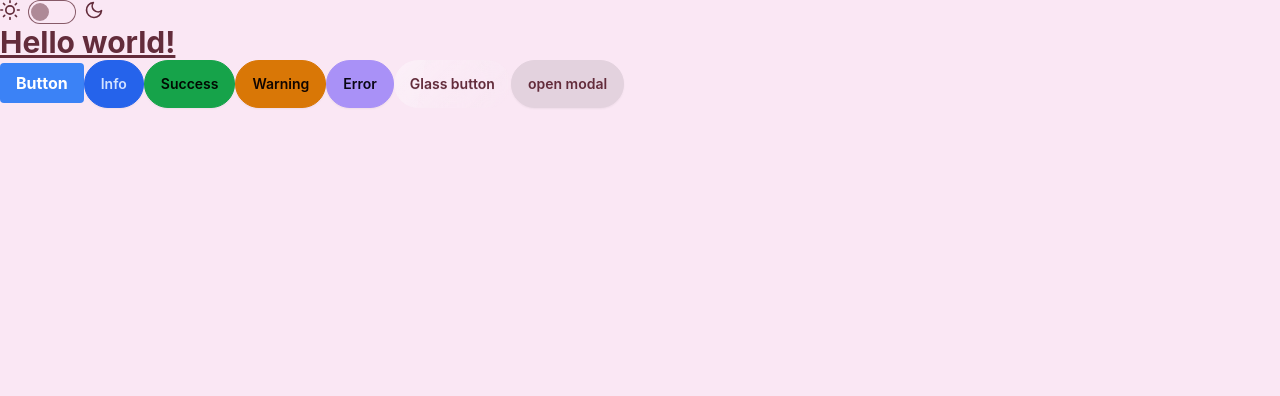
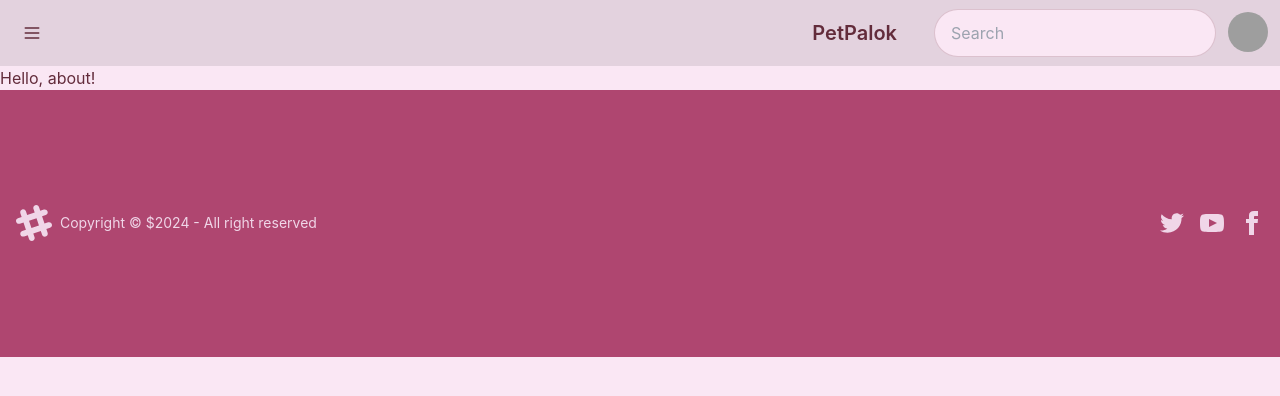
Before and after one commit to Sakib-Sobaha/Pet-Palok-Frontend, a React (Create React App) app: page /about in a window 1280 px wide. Shown: the top 396 px of the page. Built offline with nearby package versions, Linux system fonts and the light colour scheme; grey boxes are pictures that could not be loaded.

Commit message:
router dom fixed , multiple pages added

```diff
--- a/package.json
+++ b/package.json
@@ -8,7 +8,9 @@
     "@testing-library/user-event": "^13.2.1",
     "react": "^18.3.1",
     "react-dom": "^18.3.1",
+    "react-router-dom": "^6.25.0",
     "react-scripts": "5.0.1",
+    "styled-components": "^6.1.11",
     "web-vitals": "^2.1.0"
   },
   "scripts": {
--- a/src/App.js
+++ b/src/App.js
@@ -1,75 +1,92 @@
-import logo from "./logo.svg";
 import "./App.css";
 
+import Navbar from "./components/Navbar.js";
+import Footer from "./components/Footer.js";
+
+import Home from "./pages/home.js";
+import Login from "./pages/login.js";
+import About from "./pages/about.js";
+import { Route, Routes, BrowserRouter as Router } from "react-router-dom";
 export default function App() {
   return (
-    <div>
-      <label className="flex cursor-pointer gap-2">
-        <svg
-          xmlns="http://www.w3.org/2000/svg"
-          width="20"
-          height="20"
-          viewBox="0 0 24 24"
-          fill="none"
-          stroke="currentColor"
-          strokeWidth="2"
-          strokeLinecap="round"
-          strokeLinejoin="round"
-        >
-          <circle cx="12" cy="12" r="5" />
-          <path d="M12 1v2M12 21v2M4.2 4.2l1.4 1.4M18.4 18.4l1.4 1.4M1 12h2M21 12h2M4.2 19.8l1.4-1.4M18.4 5.6l1.4-1.4" />
-        </svg>
-        <input
-          type="checkbox"
-          value="night"
-          className="toggle theme-controller"
-        />
-        <svg
-          xmlns="http://www.w3.org/2000/svg"
-          width="20"
-          height="20"
-          viewBox="0 0 24 24"
-          fill="none"
-          stroke="currentColor"
-          strokeWidth="2"
-          strokeLinecap="round"
-          strokeLinejoin="round"
-        >
-          <path d="M21 12.79A9 9 0 1 1 11.21 3 7 7 0 0 0 21 12.79z"></path>
-        </svg>
-      </label>
-      <h1 className="text-3xl font-bold underline">Hello world!</h1>
+    // <div>
+    //   <label className="flex cursor-pointer gap-2">
+    //     <svg
+    //       xmlns="http://www.w3.org/2000/svg"
+    //       width="20"
+    //       height="20"
+    //       viewBox="0 0 24 24"
+    //       fill="none"
+    //       stroke="currentColor"
+    //       strokeWidth="2"
+    //       strokeLinecap="round"
+    //       strokeLinejoin="round"
+    //     >
+    //       <circle cx="12" cy="12" r="5" />
+    //       <path d="M12 1v2M12 21v2M4.2 4.2l1.4 1.4M18.4 18.4l1.4 1.4M1 12h2M21 12h2M4.2 19.8l1.4-1.4M18.4 5.6l1.4-1.4" />
+    //     </svg>
+    //     <input
+    //       type="checkbox"
+    //       value="night"
+    //       className="toggle theme-controller"
+    //     />
+    //     <svg
+    //       xmlns="http://www.w3.org/2000/svg"
+    //       width="20"
+    //       height="20"
+    //       viewBox="0 0 24 24"
+    //       fill="none"
+    //       stroke="currentColor"
+    //       strokeWidth="2"
+    //       strokeLinecap="round"
+    //       strokeLinejoin="round"
+    //     >
+    //       <path d="M21 12.79A9 9 0 1 1 11.21 3 7 7 0 0 0 21 12.79z"></path>
+    //     </svg>
+    //   </label>
+    //   <h1 className="text-3xl font-bold underline">Hello world!</h1>
 
-      <button className="bg-blue-500 hover:bg-blue-700 text-white font-bold py-2 px-4 rounded">
-        Button
-      </button>
+    //   <button className="bg-blue-500 hover:bg-blue-700 text-white font-bold py-2 px-4 rounded">
+    //     Button
+    //   </button>
 
-      <button className="btn btn-info">Info</button>
-      <button className="btn btn-success">Success</button>
-      <button className="btn btn-warning">Warning</button>
-      <button className="btn btn-secondary">Error</button>
+    //   <button className="btn btn-info">Info</button>
+    //   <button className="btn btn-success">Success</button>
+    //   <button className="btn btn-warning">Warning</button>
+    //   <button className="btn btn-secondary">Error</button>
 
-      <button className="btn glass">Glass button</button>
+    //   <button className="btn glass">Glass button</button>
 
-      {/* You can open the modal using document.getElementById('ID').showModal() method */}
-      <button
-        className="btn"
-        onClick={() => document.getElementById("my_modal_4").showModal()}
-      >
-        open modal
-      </button>
-      <dialog id="my_modal_4" className="modal">
-        <div className="modal-box w-11/12 max-w-5xl">
-          <h3 className="font-bold text-lg">Hello!</h3>
-          <p className="py-4">Click the button below to close</p>
-          <div className="modal-action">
-            <form method="dialog">
-              {/* if there is a button, it will close the modal */}
-              <button className="btn">Close</button>
-            </form>
-          </div>
-        </div>
-      </dialog>
-    </div>
+    //   {/* You can open the modal using document.getElementById('ID').showModal() method */}
+    //   <button
+    //     className="btn"
+    //     onClick={() => document.getElementById("my_modal_4").showModal()}
+    //   >
+    //     open modal
+    //   </button>
+    //   <dialog id="my_modal_4" className="modal">
+    //     <div className="modal-box w-11/12 max-w-5xl">
+    //       <h3 className="font-bold text-lg">Hello!</h3>
+    //       <p className="py-4">Click the button below to close</p>
+    //       <div className="modal-action">
+    //         <form method="dialog">
+    //           {/* if there is a button, it will close the modal */}
+    //           <button className="btn">Close</button>
+    //         </form>
+    //       </div>
+    //     </div>
+    //   </dialog>
+    // </div>
+    <Router>
+      <Navbar />
+
+      <Routes>
+        <Route exact path="/" element={<Home />} />
+        <Route path="/login" element={<Login />} />
+        <Route path="/about" element={<About />} />
+      </Routes>
+
+      <Footer />
+    </Router>
   );
 }
--- /dev/null
+++ b/src/components/Footer.js
@@ -0,0 +1,59 @@
+import React from "react";
+
+function Footer() {
+  return (
+    <footer className="footer bg-neutral text-neutral-content items-center p-4 min-h-[33.333333vh]">
+      <aside className="grid-flow-col items-center">
+        <svg
+          width="36"
+          height="36"
+          viewBox="0 0 24 24"
+          xmlns="http://www.w3.org/2000/svg"
+          fillRule="evenodd"
+          clipRule="evenodd"
+          className="fill-current"
+        >
+          <path d="M22.672 15.226l-2.432.811.841 2.515c.33 1.019-.209 2.127-1.23 2.456-1.15.325-2.148-.321-2.463-1.226l-.84-2.518-5.013 1.677.84 2.517c.391 1.203-.434 2.542-1.831 2.542-.88 0-1.601-.564-1.86-1.314l-.842-2.516-2.431.809c-1.135.328-2.145-.317-2.463-1.229-.329-1.018.211-2.127 1.231-2.456l2.432-.809-1.621-4.823-2.432.808c-1.355.384-2.558-.59-2.558-1.839 0-.817.509-1.582 1.327-1.846l2.433-.809-.842-2.515c-.33-1.02.211-2.129 1.232-2.458 1.02-.329 2.13.209 2.461 1.229l.842 2.515 5.011-1.677-.839-2.517c-.403-1.238.484-2.553 1.843-2.553.819 0 1.585.509 1.85 1.326l.841 2.517 2.431-.81c1.02-.33 2.131.211 2.461 1.229.332 1.018-.21 2.126-1.23 2.456l-2.433.809 1.622 4.823 2.433-.809c1.242-.401 2.557.484 2.557 1.838 0 .819-.51 1.583-1.328 1.847m-8.992-6.428l-5.01 1.675 1.619 4.828 5.011-1.674-1.62-4.829z"></path>
+        </svg>
+        <p>Copyright © ${new Date().getFullYear()} - All right reserved</p>
+      </aside>
+      <nav className="grid-flow-col gap-4 md:place-self-center md:justify-self-end">
+        <a>
+          <svg
+            xmlns="http://www.w3.org/2000/svg"
+            width="24"
+            height="24"
+            viewBox="0 0 24 24"
+            className="fill-current"
+          >
+            <path d="M24 4.557c-.883.392-1.832.656-2.828.775 1.017-.609 1.798-1.574 2.165-2.724-.951.564-2.005.974-3.127 1.195-.897-.957-2.178-1.555-3.594-1.555-3.179 0-5.515 2.966-4.797 6.045-4.091-.205-7.719-2.165-10.148-5.144-1.29 2.213-.669 5.108 1.523 6.574-.806-.026-1.566-.247-2.229-.616-.054 2.281 1.581 4.415 3.949 4.89-.693.188-1.452.232-2.224.084.626 1.956 2.444 3.379 4.6 3.419-2.07 1.623-4.678 2.348-7.29 2.04 2.179 1.397 4.768 2.212 7.548 2.212 9.142 0 14.307-7.721 13.995-14.646.962-.695 1.797-1.562 2.457-2.549z"></path>
+          </svg>
+        </a>
+        <a>
+          <svg
+            xmlns="http://www.w3.org/2000/svg"
+            width="24"
+            height="24"
+            viewBox="0 0 24 24"
+            className="fill-current"
+          >
+            <path d="M19.615 3.184c-3.604-.246-11.631-.245-15.23 0-3.897.266-4.356 2.62-4.385 8.816.029 6.185.484 8.549 4.385 8.816 3.6.245 11.626.246 15.23 0 3.897-.266 4.356-2.62 4.385-8.816-.029-6.185-.484-8.549-4.385-8.816zm-10.615 12.816v-8l8 3.993-8 4.007z"></path>
+          </svg>
+        </a>
+        <a>
+          <svg
+            xmlns="http://www.w3.org/2000/svg"
+            width="24"
+            height="24"
+            viewBox="0 0 24 24"
+            className="fill-current"
+          >
+            <path d="M9 8h-3v4h3v12h5v-12h3.642l.358-4h-4v-1.667c0-.955.192-1.333 1.115-1.333h2.885v-5h-3.808c-3.596 0-5.192 1.583-5.192 4.615v3.385z"></path>
+          </svg>
+        </a>
+      </nav>
+    </footer>
+  );
+}
+
+export default Footer;
--- /dev/null
+++ b/src/components/Navbar.js
@@ -0,0 +1,91 @@
+import React from "react";
+
+function Navbar() {
+  return (
+    <div className="navbar bg-base-200">
+      <div className="drawer">
+        <input id="my-drawer" type="checkbox" className="drawer-toggle" />
+        <div className="drawer-content">
+          {/* Page content here */}
+          <label htmlFor="my-drawer" className="btn btn-ghost drawer-button btn-square rounded-lg">
+            <svg
+              xmlns="http://www.w3.org/2000/svg"
+              fill="none"
+              viewBox="0 0 24 24"
+              className="inline-block h-5 w-5 stroke-current"
+            >
+              <path
+                strokeLinecap="round"
+                strokeLinejoin="round"
+                strokeWidth="2"
+                d="M4 6h16M4 12h16M4 18h16"
+              ></path>
+            </svg>
+          </label>
+        </div>
+        <div className="drawer-side">
+          <label
+            htmlFor="my-drawer"
+            aria-label="close sidebar"
+            className="drawer-overlay"
+          ></label>
+          <ul className="menu bg-base-200 text-base-content min-h-full w-80 p-4">
+            {/* Sidebar content here */}
+            <li>
+              <a>Sidebar Item 1</a>
+            </li>
+            <li>
+              <a>Sidebar Item 2</a>
+            </li>
+          </ul>
+        </div>
+      </div>
+      <div className="flex-1 pr-5">
+
+        <a className="btn btn-ghost text-xl">PetPalok</a>
+      </div>
+      <div className="flex-none gap-2">
+        <div className="form-control">
+          <input
+            type="text"
+            placeholder="Search"
+            className="input input-bordered w-24 md:w-auto"
+          />
+        </div>
+        <div className="dropdown dropdown-end">
+          <div
+            tabIndex={0}
+            role="button"
+            className="btn btn-ghost btn-circle avatar"
+          >
+            <div className="w-10 rounded-full">
+              <img
+                alt="Tailwind CSS Navbar component"
+                src="https://img.daisyui.com/images/stock/photo-1534528741775-53994a69daeb.jpg"
+              />
+            </div>
+          </div>
+          <ul
+            tabIndex={0}
+            className="menu menu-sm dropdown-content bg-base-100 rounded-box z-[1] mt-3 w-52 p-2 shadow"
+          >
+            <li>
+              <a className="justify-between">
+                Profile
+                <span className="badge">New</span>
+              </a>
+            </li>
+            <li>
+              <a>Settings</a>
+            </li>
+            <li>
+              <a>Logout</a>
+            </li>
+          </ul>
+        </div>
+      </div>
+    </div>
+  );
+}
+
+export default Navbar;
--- /dev/null
+++ b/src/pages/about.js
@@ -0,0 +1,11 @@
+import React from 'react';
+
+function About() {
+    return (
+        <div>
+            <h1>Hello, about!</h1>
+        </div>
+    );
+}
+
+export default About;
--- /dev/null
+++ b/src/pages/home.js
@@ -0,0 +1,11 @@
+import React from 'react';
+
+function Home() {
+    return (
+        <div>
+            <h1>Hello, Home!</h1>
+        </div>
+    );
+}
+
+export default Home;
--- /dev/null
+++ b/src/pages/login.js
@@ -0,0 +1,11 @@
+import React from 'react';
+
+function Login() {
+    return (
+        <div>
+            <h1>Hello, login!</h1>
+        </div>
+    );
+}
+
+export default Login;
```
Also changed, not shown: src/login/Login.css (added, +43 -0 lines), src/login/Login.js (added, +46 -0 lines), 1 other file (tests, documents, lock files or other folders).
